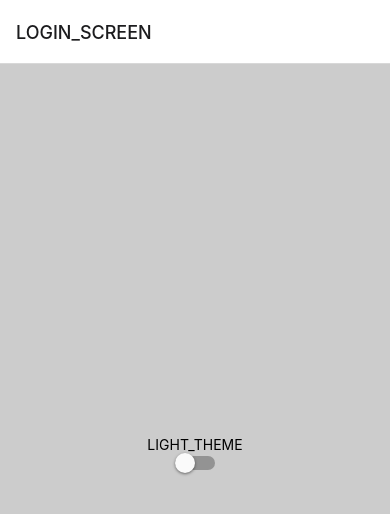
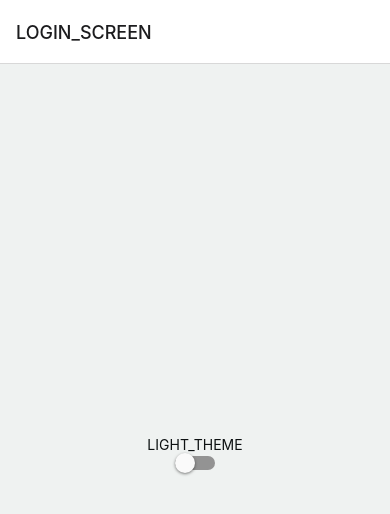
Before and after one commit to Sabjeslav/RNotes, a React Native app: screen / in a window 390 px wide. Shown: the top 514 px of the page. Built offline with nearby package versions, Linux system fonts and the light colour scheme.

Commit message:
feat: updated theme colors

```diff
--- a/src/core/themes/dark.theme.ts
+++ b/src/core/themes/dark.theme.ts
@@ -1,10 +1,11 @@
 import {ColorPalette, Theme} from './theme.interface';
 
 const DarkPalette: ColorPalette = {
-  primary: '#000',
-  primaryText: '#fff',
-  secondaryText: '#ccc',
-  background: '#0c0c0c',
+  background: '#121718',
+  primary: '#1C1E20',
+  primaryText: '#FFFFFF',
+  secondaryText: '#6B7071',
+  action: '#CC4F4F',
 };
 
 export const DARK_THEME_ID = 'DARK_THEME';
--- a/src/core/themes/light.theme.ts
+++ b/src/core/themes/light.theme.ts
@@ -1,10 +1,11 @@
 import {ColorPalette, Theme} from './theme.interface';
 
 const LightPalette: ColorPalette = {
-  primary: '#fff',
-  primaryText: '#000',
-  secondaryText: '#0c0c0c',
-  background: '#ccc',
+  background: '#eff2f1',
+  primary: '#d6dede',
+  primaryText: '#0d1112',
+  secondaryText: '#a3a6a5',
+  action: '#CC4F4F',
 };
 
 export const LIGHT_THEME_ID = 'LIGHT_THEME';
```
